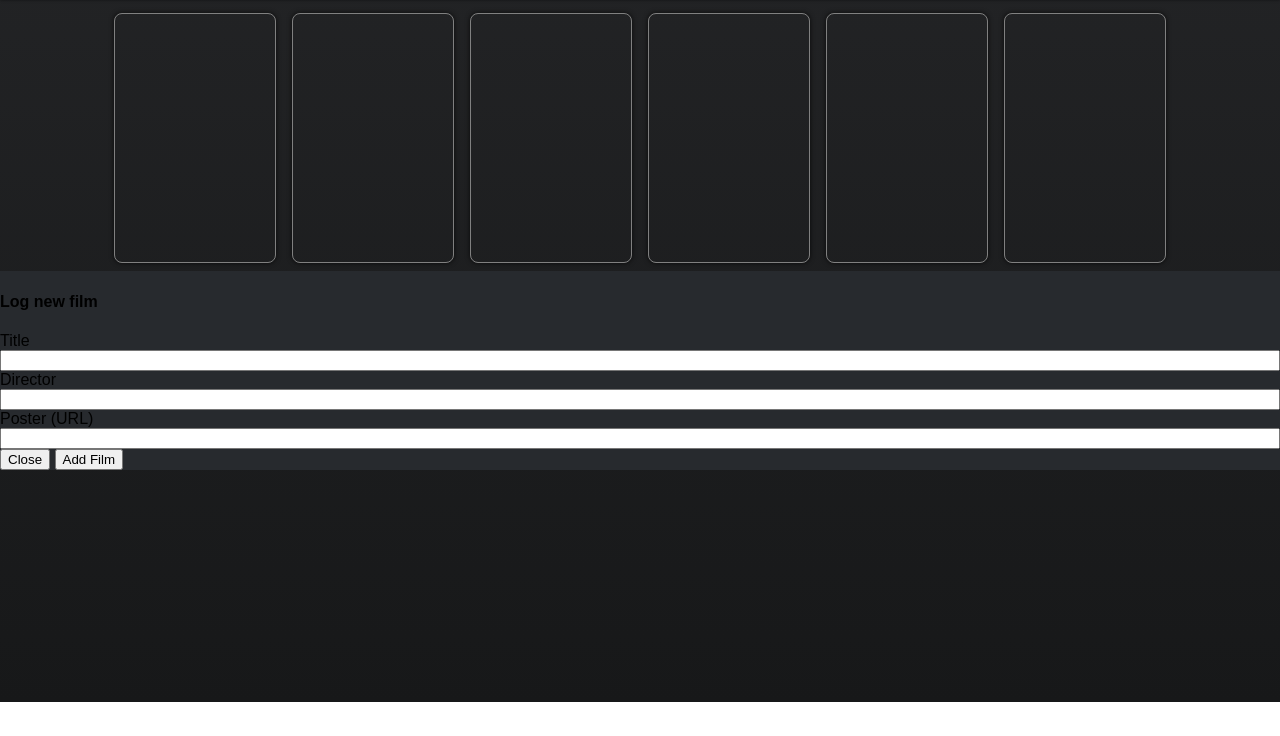
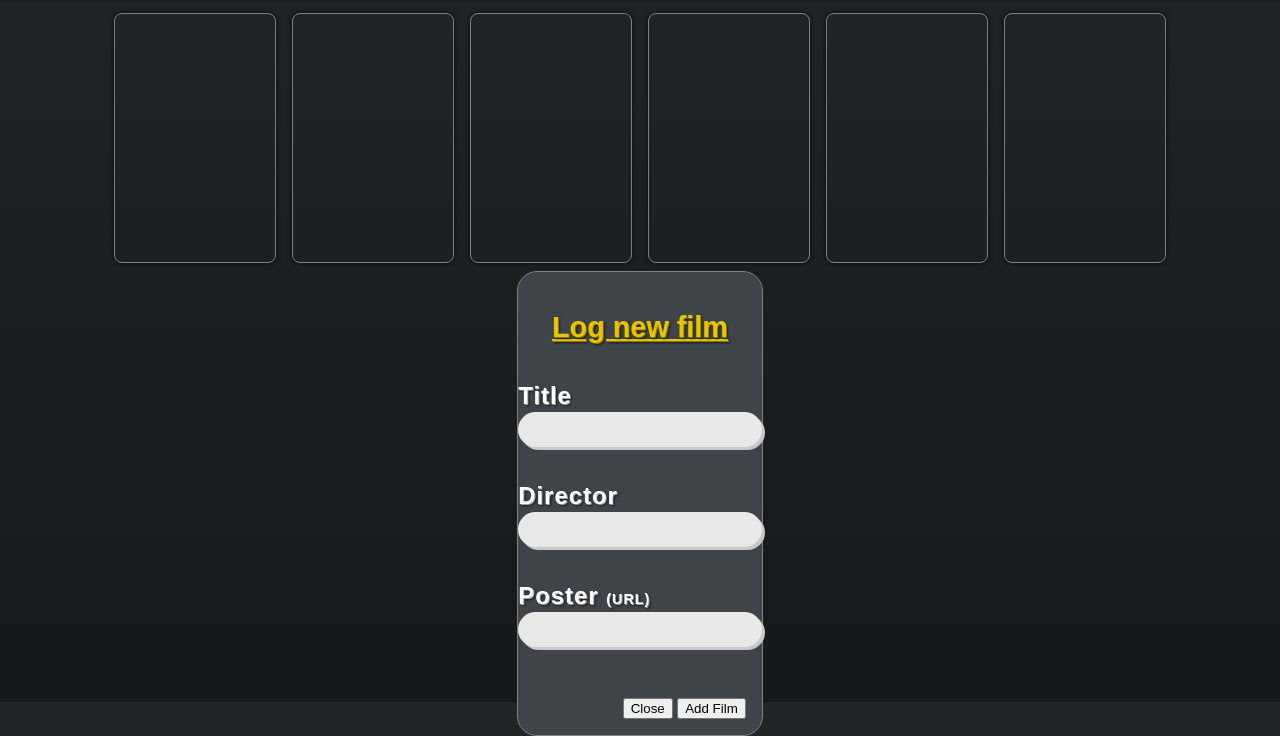
Before and after one commit to AsidyxTheHacker/film-library, a plain HTML site: page index.html in a window 1280 px wide. Shown: the part 98-834 px from the top of the page. Before the commit the page ends 800 px from the top, so only its background shows below. Drawn offline with Linux system fonts and the light colour scheme.

Commit message:
started modal styles

```diff
--- a/style.css
+++ b/style.css
@@ -94,21 +94,66 @@ body {
     transition: .2s;
 }
 
+.modal-container {
+    display: flex;
+    justify-content: center;
+    width: 100vw;
+}
+
 .modal-content {
     display: flex;
+    justify-content: center;
+    align-items: center;
     flex-direction: column;
     position: relative;
-    background-color: rgb(39, 42, 46);
+    min-width: 15%;
+    background-color: rgb(62, 68, 74);
+    border-radius: 20px;
+    border: solid 1px gray;
+    z-index: 2;
 }
 
-.modal-header {
-    display: flex;
-    align-items: center;
+.modal-header h4 {
+    color: rgb(231, 197, 1);
+    text-shadow: rgb(142, 116, 0) 1px 1px 0, rgba(0, 0, 0, 0.583) 2px 2px 2px;
+    font-size: 1.8em;
+    text-decoration: underline;
 }
 
 .form-query {
     display: flex;
     flex-direction: column;
+}
+
+label {
+    color: white;
+    font-weight: bold;
+    font-size: 1.5em;
+    text-shadow: rgb(157, 157, 157) 1px 1px 0, rgba(0, 0, 0, 0.583) 2px 2px 2px;
+    letter-spacing: .04em;
+}
+
+.form-label span {
+    font-size: .6em;
+}
+
+input {
+    font-size: 1.1em;
+    border-radius: 20px;
+    background-color: rgb(232, 232, 232);
+    padding: .4em .5em .4em .5em;
+    border: none;
+    margin: .1em 0 2em 0;
+    box-shadow: rgb(200, 200, 200) 3px 3px 0;
+}
+
+input:focus {
+    outline: none;
+}
+
+.modal-footer {
+    align-self: end;
+    padding: 1em;
 }
 
 .modal-faded-background {
@@ -119,7 +164,7 @@ body {
     height: 100vh;
     z-index: 1;
     display: none;
-    background-color: rgba(0, 0, 0, 0.49);
+    background-color: rgba(0, 0, 0, 0.322);
 }
 
 @media(max-width: 400px) {
```
